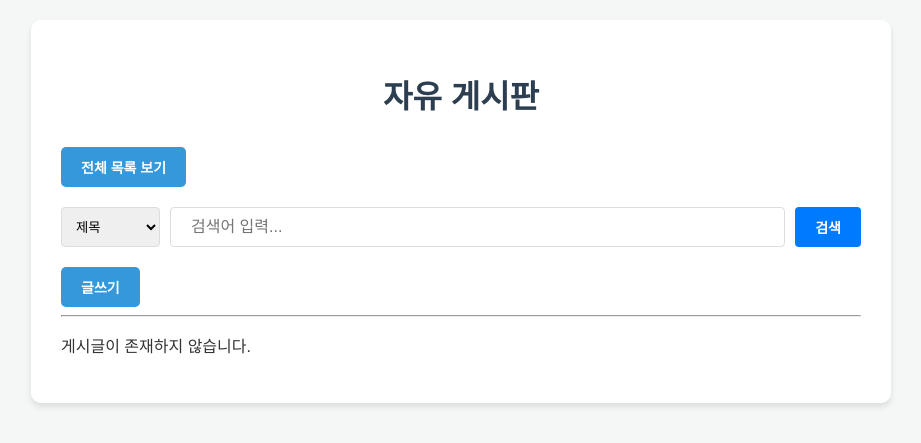
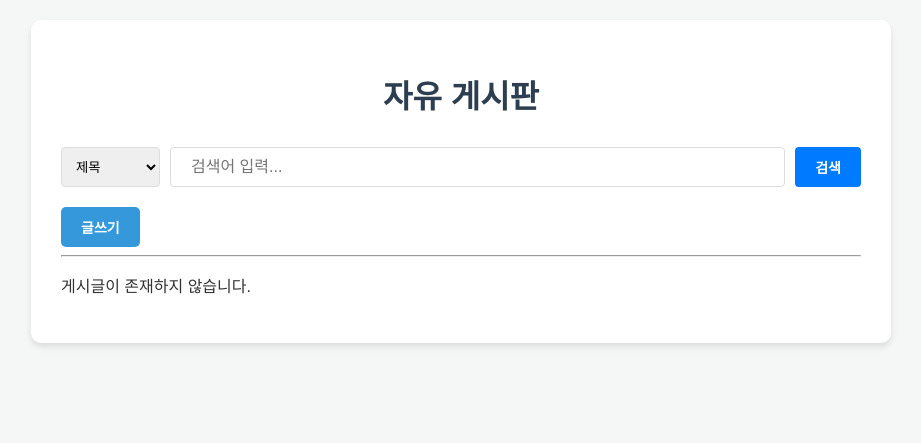
Before and after one commit to Codepumpking/website_ppak, a Flask app: page /search in a window 1280 px wide. Shown: the top 443 px of the page, without its empty margins (179-1100 px from the left). Run offline with Flask 3, Linux system fonts and the light colour scheme; data that the repository does not hold is empty.

Commit message:
Fixed return to full dashboard function on search result page

```diff
--- a/flask_dashboard/templates/list.html
+++ b/flask_dashboard/templates/list.html
@@ -11,9 +11,9 @@
         <!-- 검색 결과 나누기-->
         {% if keyword %}
             <h1>'{{ keyword }}' 검색 결과</h1>
+            <a href="{{ url_for('post_list')}}" class="btn">전체 목록 보기</a>
         {% else %}
             <h1>자유 게시판</h1>
-            <a href="{{ url_for('post_list')}}" class="btn">전체 목록 보기</a>
         {% endif %}
 
         <div class="search-box" style="margin:20px 0;">
```
